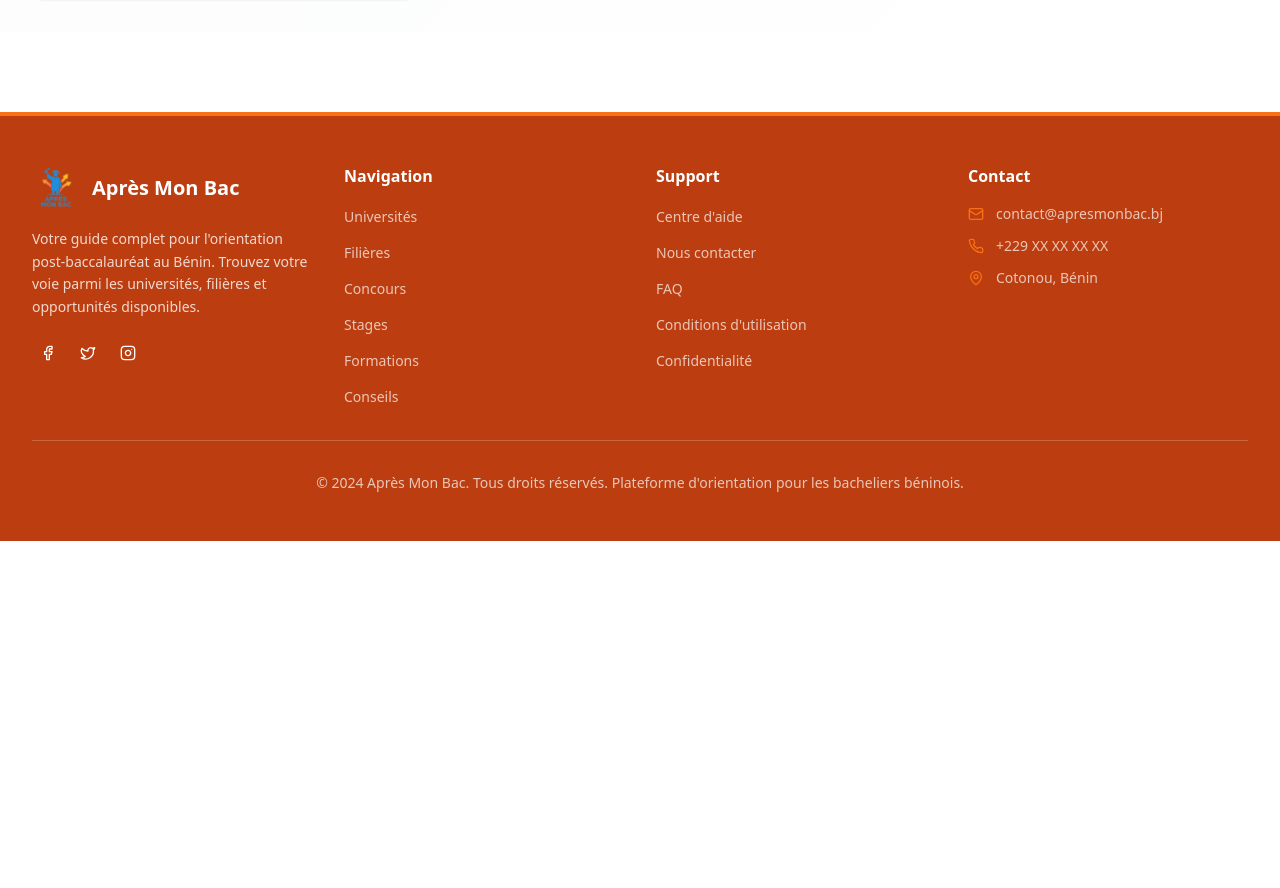
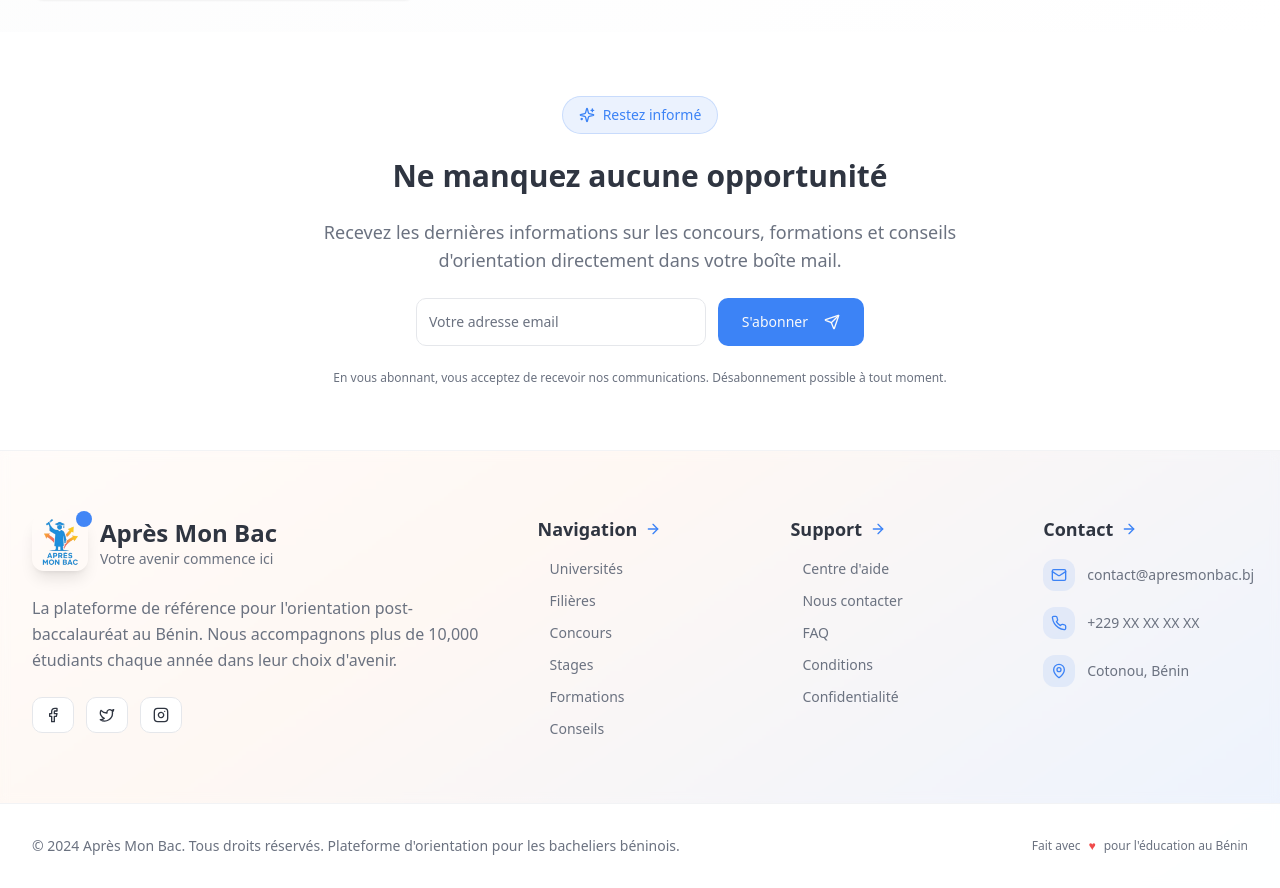
Before and after one commit to DgnSid/orientation-benin, a React (Vite) app: page /universities in a window 1280 px wide. Shown: the part 1429-2317 px from the top of the page. Before the commit the page ends 1970 px from the top, so only its background shows below. Built offline with nearby package versions, Linux system fonts and the light colour scheme.

Commit message:
Refactor footer design
Improve footer design to a premium look and feel.

```diff
--- a/src/components/ui/footer.tsx
+++ b/src/components/ui/footer.tsx
@@ -1,92 +1,210 @@
-import React from 'react';
+import React, { useState } from 'react';
 import { Link } from 'react-router-dom';
-import { GraduationCap, Mail, Phone, MapPin, Facebook, Twitter, Instagram } from 'lucide-react';
+import { Mail, Phone, MapPin, Facebook, Twitter, Instagram, Send, ArrowRight, Sparkles } from 'lucide-react';
 import { Button } from '@/components/ui/button';
+import { Input } from '@/components/ui/input';
 
 const Footer = () => {
+  const [email, setEmail] = useState('');
+
+  const handleNewsletterSubmit = (e: React.FormEvent) => {
+    e.preventDefault();
+    // Handle newsletter subscription
+    setEmail('');
+  };
+
   return (
-    <footer className="bg-secondary-dark border-t-4 border-secondary mt-20">
-      <div className="max-w-7xl mx-auto px-4 sm:px-6 lg:px-8 py-12">
-        <div className="grid grid-cols-1 md:grid-cols-2 lg:grid-cols-4 gap-8">
-          {/* Logo et description */}
-          <div className="space-y-4">
+    <footer className="relative overflow-hidden">
+      {/* Background with gradient and pattern */}
+      <div className="absolute inset-0 bg-gradient-to-br from-background via-secondary/5 to-primary/10" />
+      <div className="absolute inset-0 bg-[radial-gradient(circle_at_50%_50%,rgba(var(--primary),0.05),transparent_70%)]" />
+
+      <div className="relative">
+        {/* Top section with newsletter */}
+        <div className="border-b border-border/50 bg-background/95 backdrop-blur-sm">
+          <div className="max-w-7xl mx-auto px-4 sm:px-6 lg:px-8 py-16">
+            <div className="text-center max-w-2xl mx-auto space-y-6">
+              <div className="inline-flex items-center gap-2 px-4 py-2 rounded-full bg-primary/10 border border-primary/20">
+                <Sparkles className="h-4 w-4 text-primary" />
+                <span className="text-sm font-medium text-primary">Restez informé</span>
+              </div>
+              <h2 className="text-3xl font-bold text-foreground">
+                Ne manquez aucune opportunité
+              </h2>
+              <p className="text-muted-foreground text-lg">
+                Recevez les dernières informations sur les concours, formations et conseils d'orientation directement dans votre boîte mail.
+              </p>
+              <form onSubmit={handleNewsletterSubmit} className="flex flex-col sm:flex-row gap-3 max-w-md mx-auto">
+                <Input
+                  type="email"
+                  placeholder="Votre adresse email"
+                  value={email}
+                  onChange={(e) => setEmail(e.target.value)}
+                  className="flex-1 h-12 text-base"
+                  required
+                />
+                <Button type="submit" size="lg" className="group h-12 px-6">
+                  S'abonner
+                  <Send className="ml-2 h-4 w-4 transition-transform group-hover:translate-x-1" />
+                </Button>
+              </form>
+              <p className="text-xs text-muted-foreground">
+                En vous abonnant, vous acceptez de recevoir nos communications. Désabonnement possible à tout moment.
+              </p>
+            </div>
+          </div>
+        </div>
+
+        {/* Main footer content */}
+        <div className="bg-background/98 backdrop-blur-sm">
+          <div className="max-w-7xl mx-auto px-4 sm:px-6 lg:px-8 py-16">
+            <div className="grid grid-cols-1 md:grid-cols-2 lg:grid-cols-5 gap-8 lg:gap-12">
+
+              {/* Logo et description - 2 colonnes */}
+              <div className="lg:col-span-2 space-y-6">
                 <div className="flex items-center space-x-3">
+                  <div className="relative">
                     <img
                       src="/lovable-uploads/885f13f1-a25a-4445-9468-2fb37844853b.png"
                       alt="Après Mon Bac"
-                className="h-12 w-12"
+                      className="h-14 w-14 rounded-xl shadow-lg"
                     />
-              <span className="text-xl font-bold text-white">
+                    <div className="absolute -top-1 -right-1 h-4 w-4 bg-primary rounded-full animate-pulse" />
+                  </div>
+                  <div>
+                    <span className="text-2xl font-bold text-foreground">
                       Après Mon Bac
                     </span>
-            </div>
-            <p className="text-white/80 text-sm leading-relaxed">
-              Votre guide complet pour l'orientation post-baccalauréat au Bénin.
-              Trouvez votre voie parmi les universités, filières et opportunités disponibles.
-            </p>
-            <div className="flex space-x-2">
-              <Button variant="ghost" size="sm" className="p-2 text-white hover:bg-secondary hover:text-white">
-                <Facebook className="h-4 w-4" />
-              </Button>
-              <Button variant="ghost" size="sm" className="p-2 text-white hover:bg-secondary hover:text-white">
-                <Twitter className="h-4 w-4" />
-              </Button>
-              <Button variant="ghost" size="sm" className="p-2 text-white hover:bg-secondary hover:text-white">
-                <Instagram className="h-4 w-4" />
-              </Button>
+                    <p className="text-sm text-muted-foreground">Votre avenir commence ici</p>
                   </div>
                 </div>
 
-          {/* Navigation rapide */}
-          <div>
-            <h3 className="font-semibold text-white mb-4">Navigation</h3>
+                <p className="text-muted-foreground leading-relaxed max-w-md">
+                  La plateforme de référence pour l'orientation post-baccalauréat au Bénin.
+                  Nous accompagnons plus de 10,000 étudiants chaque année dans leur choix d'avenir.
+                </p>
+
+                {/* Social links avec animations */}
+                <div className="flex space-x-3">
+                  {[
+                    { icon: Facebook, href: "#", label: "Facebook" },
+                    { icon: Twitter, href: "#", label: "Twitter" },
+                    { icon: Instagram, href: "#", label: "Instagram" }
+                  ].map(({ icon: Icon, href, label }) => (
+                    <Button
+                      key={label}
+                      variant="outline"
+                      size="sm"
+                      className="p-3 hover:scale-105 transition-all hover:bg-primary hover:text-primary-foreground hover:border-primary group"
+                      asChild
+                    >
+                      <a href={href} aria-label={label}>
+                        <Icon className="h-4 w-4 group-hover:animate-pulse" />
+                      </a>
+                    </Button>
+                  ))}
+                </div>
+              </div>
+
+              {/* Navigation */}
+              <div className="space-y-4">
+                <h3 className="font-semibold text-foreground text-lg flex items-center gap-2">
+                  Navigation
+                  <ArrowRight className="h-4 w-4 text-primary" />
+                </h3>
                 <ul className="space-y-3">
-              <li><Link to="/universities" className="text-white/70 hover:text-secondary transition-colors text-sm">Universités</Link></li>
-              <li><Link to="/filieres" className="text-white/70 hover:text-secondary transition-colors text-sm">Filières</Link></li>
-              <li><Link to="/concours" className="text-white/70 hover:text-secondary transition-colors text-sm">Concours</Link></li>
-              <li><Link to="/stages" className="text-white/70 hover:text-secondary transition-colors text-sm">Stages</Link></li>
-              <li><Link to="/formations" className="text-white/70 hover:text-secondary transition-colors text-sm">Formations</Link></li>
-              <li><Link to="/conseils" className="text-white/70 hover:text-secondary transition-colors text-sm">Conseils</Link></li>
+                  {[
+                    { to: "/universities", label: "Universités" },
+                    { to: "/filieres", label: "Filières" },
+                    { to: "/concours", label: "Concours" },
+                    { to: "/stages", label: "Stages" },
+                    { to: "/formations", label: "Formations" },
+                    { to: "/conseils", label: "Conseils" }
+                  ].map(({ to, label }) => (
+                    <li key={to}>
+                      <Link
+                        to={to}
+                        className="text-muted-foreground hover:text-primary transition-colors text-sm group flex items-center gap-2"
+                      >
+                        <span className="w-1 h-1 bg-primary rounded-full opacity-0 group-hover:opacity-100 transition-opacity" />
+                        {label}
+                      </Link>
+                    </li>
+                  ))}
                 </ul>
               </div>
 
               {/* Support */}
-          <div>
-            <h3 className="font-semibold text-white mb-4">Support</h3>
+              <div className="space-y-4">
+                <h3 className="font-semibold text-foreground text-lg flex items-center gap-2">
+                  Support
+                  <ArrowRight className="h-4 w-4 text-primary" />
+                </h3>
                 <ul className="space-y-3">
-              <li><Link to="/aide" className="text-white/70 hover:text-secondary transition-colors text-sm">Centre d'aide</Link></li>
-              <li><Link to="/contact" className="text-white/70 hover:text-secondary transition-colors text-sm">Nous contacter</Link></li>
-              <li><Link to="/faq" className="text-white/70 hover:text-secondary transition-colors text-sm">FAQ</Link></li>
-              <li><Link to="/conditions" className="text-white/70 hover:text-secondary transition-colors text-sm">Conditions d'utilisation</Link></li>
-              <li><Link to="/confidentialite" className="text-white/70 hover:text-secondary transition-colors text-sm">Confidentialité</Link></li>
+                  {[
+                    { to: "/aide", label: "Centre d'aide" },
+                    { to: "/contact", label: "Nous contacter" },
+                    { to: "/faq", label: "FAQ" },
+                    { to: "/conditions", label: "Conditions" },
+                    { to: "/confidentialite", label: "Confidentialité" }
+                  ].map(({ to, label }) => (
+                    <li key={to}>
+                      <Link
+                        to={to}
+                        className="text-muted-foreground hover:text-primary transition-colors text-sm group flex items-center gap-2"
+                      >
+                        <span className="w-1 h-1 bg-primary rounded-full opacity-0 group-hover:opacity-100 transition-opacity" />
+                        {label}
+                      </Link>
+                    </li>
+                  ))}
                 </ul>
               </div>
 
-          {/* Contact */}
-          <div>
-            <h3 className="font-semibold text-white mb-4">Contact</h3>
-            <div className="space-y-3">
-              <div className="flex items-center space-x-3 text-sm text-white/70">
-                <Mail className="h-4 w-4 text-secondary" />
-                <span>contact@apresmonbac.bj</span>
+              {/* Contact avec design amélioré */}
+              <div className="space-y-4">
+                <h3 className="font-semibold text-foreground text-lg flex items-center gap-2">
+                  Contact
+                  <ArrowRight className="h-4 w-4 text-primary" />
+                </h3>
+                <div className="space-y-4">
+                  {[
+                    { icon: Mail, text: "contact@apresmonbac.bj", href: "mailto:contact@apresmonbac.bj" },
+                    { icon: Phone, text: "+229 XX XX XX XX", href: "tel:+229xxxxxxxx" },
+                    { icon: MapPin, text: "Cotonou, Bénin", href: "#" }
+                  ].map(({ icon: Icon, text, href }) => (
+                    <a
+                      key={text}
+                      href={href}
+                      className="flex items-center space-x-3 text-sm text-muted-foreground hover:text-primary transition-colors group"
+                    >
+                      <div className="p-2 rounded-lg bg-primary/10 group-hover:bg-primary/20 transition-colors">
+                        <Icon className="h-4 w-4 text-primary" />
                       </div>
-              <div className="flex items-center space-x-3 text-sm text-white/70">
-                <Phone className="h-4 w-4 text-secondary" />
-                <span>+229 XX XX XX XX</span>
+                      <span>{text}</span>
+                    </a>
+                  ))}
                 </div>
-              <div className="flex items-center space-x-3 text-sm text-white/70">
-                <MapPin className="h-4 w-4 text-secondary" />
-                <span>Cotonou, Bénin</span>
               </div>
             </div>
           </div>
         </div>
 
-        {/* Copyright */}
-        <div className="border-t border-white/20 mt-8 pt-8 text-center">
-          <p className="text-white/70 text-sm">
-            © 2024 Après Mon Bac. Tous droits réservés. Plateforme d'orientation pour les bacheliers béninois.
+        {/* Bottom section */}
+        <div className="border-t border-border/50 bg-background/95 backdrop-blur-sm">
+          <div className="max-w-7xl mx-auto px-4 sm:px-6 lg:px-8 py-8">
+            <div className="flex flex-col md:flex-row justify-between items-center gap-4">
+              <p className="text-muted-foreground text-sm text-center md:text-left">
+                © 2024 Après Mon Bac. Tous droits réservés.
+                <span className="hidden sm:inline"> Plateforme d'orientation pour les bacheliers béninois.</span>
               </p>
+              <div className="flex items-center gap-2 text-xs text-muted-foreground">
+                <span>Fait avec</span>
+                <span className="text-red-500 animate-pulse">♥</span>
+                <span>pour l'éducation au Bénin</span>
+              </div>
+            </div>
+          </div>
         </div>
       </div>
     </footer>
```
Lines whose indentation alone changed are shown as unchanged.
